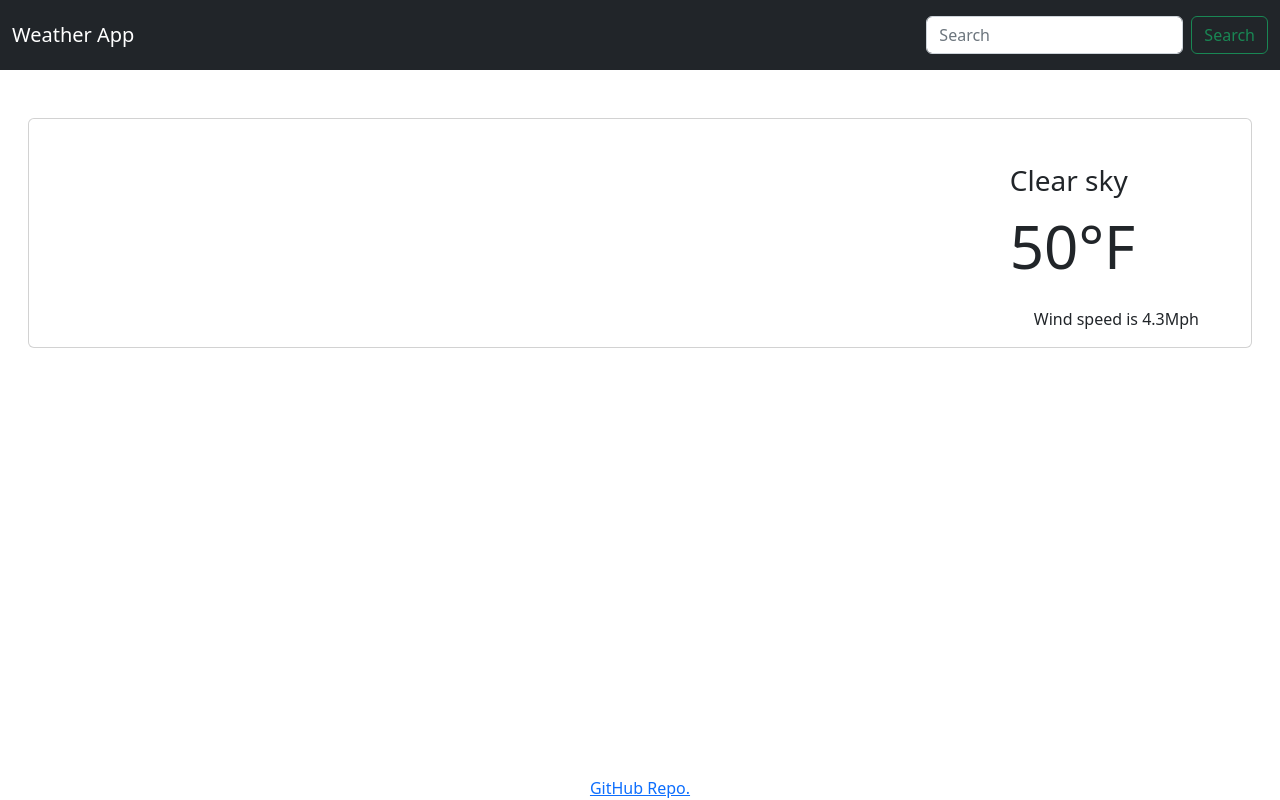
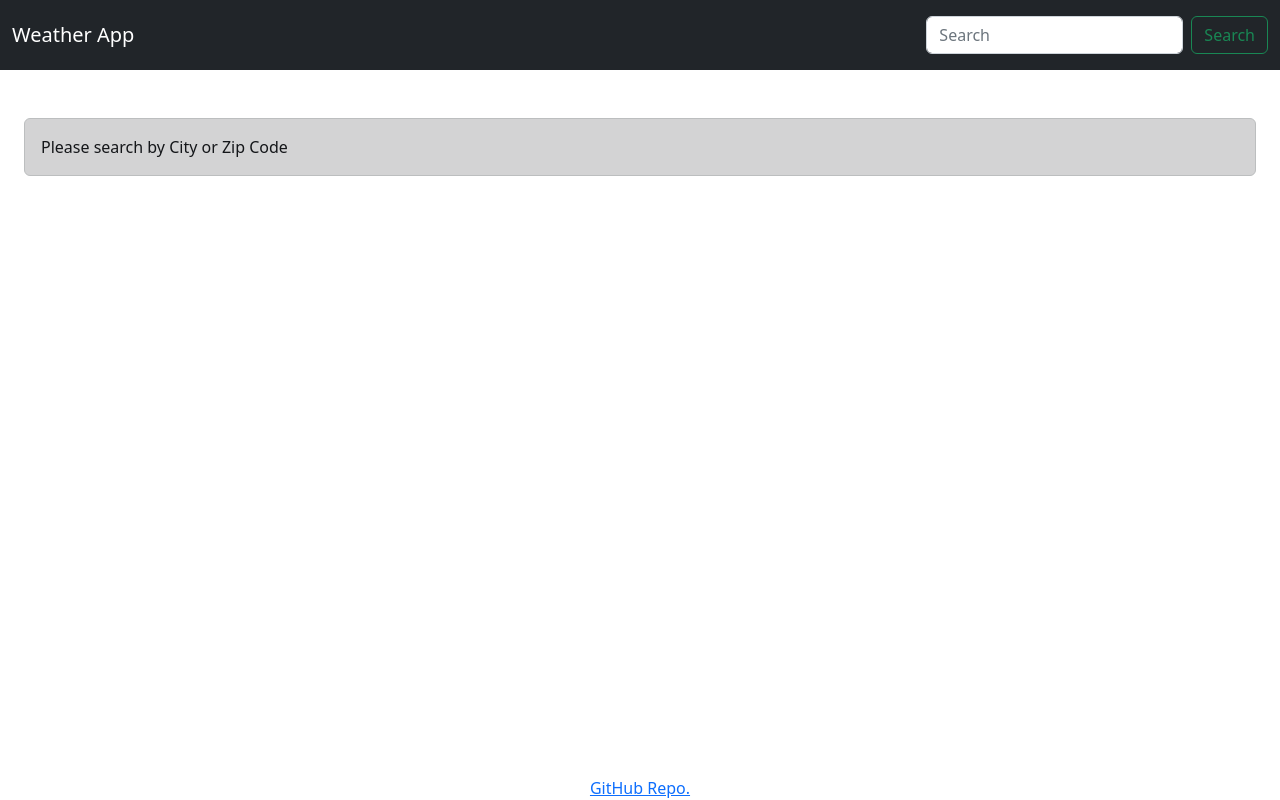
Before and after one commit to KLyamzin/weather-app-challenge-react, a React (Create React App) app: page / in a window 1280 px wide. Built offline with nearby package versions, Linux system fonts and the light colour scheme; no server answers.

Commit message:
added on first load alert element

```diff
--- a/src/App.js
+++ b/src/App.js
@@ -9,6 +9,7 @@ import {
   Table,
   Card,
   Row,
+  Alert,
 } from 'react-bootstrap';
 import { LinkContainer } from 'react-router-bootstrap';
 import { BrowserRouter, Router, Routes } from 'react-router-dom';
@@ -21,19 +22,18 @@ function App() {
   // current input data
   const [location, setLocation] = useState('');
   const [weather, setWeather] = useState({
-    latitude: 40.625,
-    longitude: -74.0,
-    generationtime_ms: 1.1229515075683594,
-    utc_offset_seconds: -18000,
-    timezone: 'America/New_York',
-    timezone_abbreviation: 'EST',
-    elevation: 19.0,
+    latitude: '',
+    longitude: '',
+
+    timezone: '',
+    timezone_abbreviation: '',
+
     current_weather: {
-      temperature: 50.0,
-      windspeed: 4.3,
-      winddirection: 96.0,
-      weathercode: 0,
-      time: '2022-11-09T12:00',
+      temperature: '',
+      windspeed: '',
+      winddirection: '',
+      weathercode: '',
+      time: '',
     },
     hourly_units: {
       time: 'iso8601',
@@ -41,253 +41,6 @@ function App() {
       relativehumidity_2m: '%',
       precipitation: 'inch',
       weathercode: 'wmo code',
-    },
-    hourly: {
-      time: [
-        '2022-11-09T00:00',
-        '2022-11-09T01:00',
-        '2022-11-09T02:00',
-        '2022-11-09T03:00',
-        '2022-11-09T04:00',
-        '2022-11-09T05:00',
-        '2022-11-09T06:00',
-        '2022-11-09T07:00',
-        '2022-11-09T08:00',
-        '2022-11-09T09:00',
-        '2022-11-09T10:00',
-        '2022-11-09T11:00',
-        '2022-11-09T12:00',
-        '2022-11-09T13:00',
-        '2022-11-09T14:00',
-        '2022-11-09T15:00',
-        '2022-11-09T16:00',
-        '2022-11-09T17:00',
-        '2022-11-09T18:00',
-        '2022-11-09T19:00',
-        '2022-11-09T20:00',
-        '2022-11-09T21:00',
-        '2022-11-09T22:00',
-        '2022-11-09T23:00',
-        '2022-11-10T00:00',
-        '2022-11-10T01:00',
-        '2022-11-10T02:00',
-        '2022-11-10T03:00',
-        '2022-11-10T04:00',
-        '2022-11-10T05:00',
-        '2022-11-10T06:00',
-        '2022-11-10T07:00',
-        '2022-11-10T08:00',
-        '2022-11-10T09:00',
-        '2022-11-10T10:00',
-        '2022-11-10T11:00',
-        '2022-11-10T12:00',
-        '2022-11-10T13:00',
-        '2022-11-10T14:00',
-        '2022-11-10T15:00',
-        '2022-11-10T16:00',
-        '2022-11-10T17:00',
-        '2022-11-10T18:00',
-        '2022-11-10T19:00',
-        '2022-11-10T20:00',
-        '2022-11-10T21:00',
-        '2022-11-10T22:00',
-        '2022-11-10T23:00',
-        '2022-11-11T00:00',
-        '2022-11-11T01:00',
-        '2022-11-11T02:00',
-        '2022-11-11T03:00',
-        '2022-11-11T04:00',
-        '2022-11-11T05:00',
-        '2022-11-11T06:00',
-        '2022-11-11T07:00',
-        '2022-11-11T08:00',
-        '2022-11-11T09:00',
-        '2022-11-11T10:00',
-        '2022-11-11T11:00',
-        '2022-11-11T12:00',
-        '2022-11-11T13:00',
-        '2022-11-11T14:00',
-        '2022-11-11T15:00',
-        '2022-11-11T16:00',
-        '2022-11-11T17:00',
-        '2022-11-11T18:00',
-        '2022-11-11T19:00',
-        '2022-11-11T20:00',
-        '2022-11-11T21:00',
-        '2022-11-11T22:00',
-        '2022-11-11T23:00',
-        '2022-11-12T00:00',
-        '2022-11-12T01:00',
-        '2022-11-12T02:00',
-        '2022-11-12T03:00',
-        '2022-11-12T04:00',
-        '2022-11-12T05:00',
-        '2022-11-12T06:00',
-        '2022-11-12T07:00',
-        '2022-11-12T08:00',
-        '2022-11-12T09:00',
-        '2022-11-12T10:00',
-        '2022-11-12T11:00',
-        '2022-11-12T12:00',
-        '2022-11-12T13:00',
-        '2022-11-12T14:00',
-        '2022-11-12T15:00',
-        '2022-11-12T16:00',
-        '2022-11-12T17:00',
-        '2022-11-12T18:00',
-        '2022-11-12T19:00',
-        '2022-11-12T20:00',
-        '2022-11-12T21:00',
-        '2022-11-12T22:00',
-        '2022-11-12T23:00',
-        '2022-11-13T00:00',
-        '2022-11-13T01:00',
-        '2022-11-13T02:00',
-        '2022-11-13T03:00',
-        '2022-11-13T04:00',
-        '2022-11-13T05:00',
-        '2022-11-13T06:00',
-        '2022-11-13T07:00',
-        '2022-11-13T08:00',
-        '2022-11-13T09:00',
-        '2022-11-13T10:00',
-        '2022-11-13T11:00',
-        '2022-11-13T12:00',
-        '2022-11-13T13:00',
-        '2022-11-13T14:00',
-        '2022-11-13T15:00',
-        '2022-11-13T16:00',
-        '2022-11-13T17:00',
-        '2022-11-13T18:00',
-        '2022-11-13T19:00',
-        '2022-11-13T20:00',
-        '2022-11-13T21:00',
-        '2022-11-13T22:00',
-        '2022-11-13T23:00',
-        '2022-11-14T00:00',
-        '2022-11-14T01:00',
-        '2022-11-14T02:00',
-        '2022-11-14T03:00',
-        '2022-11-14T04:00',
-        '2022-11-14T05:00',
-        '2022-11-14T06:00',
-        '2022-11-14T07:00',
-        '2022-11-14T08:00',
-        '2022-11-14T09:00',
-        '2022-11-14T10:00',
-        '2022-11-14T11:00',
-        '2022-11-14T12:00',
-        '2022-11-14T13:00',
-        '2022-11-14T14:00',
-        '2022-11-14T15:00',
-        '2022-11-14T16:00',
-        '2022-11-14T17:00',
-        '2022-11-14T18:00',
-        '2022-11-14T19:00',
-        '2022-11-14T20:00',
-        '2022-11-14T21:00',
-        '2022-11-14T22:00',
-        '2022-11-14T23:00',
-        '2022-11-15T00:00',
-        '2022-11-15T01:00',
-        '2022-11-15T02:00',
-        '2022-11-15T03:00',
-        '2022-11-15T04:00',
-        '2022-11-15T05:00',
-        '2022-11-15T06:00',
-        '2022-11-15T07:00',
-        '2022-11-15T08:00',
-        '2022-11-15T09:00',
-        '2022-11-15T10:00',
-        '2022-11-15T11:00',
-        '2022-11-15T12:00',
-        '2022-11-15T13:00',
-        '2022-11-15T14:00',
-        '2022-11-15T15:00',
-        '2022-11-15T16:00',
-        '2022-11-15T17:00',
-        '2022-11-15T18:00',
-        '2022-11-15T19:00',
-        '2022-11-15T20:00',
-        '2022-11-15T21:00',
-        '2022-11-15T22:00',
-        '2022-11-15T23:00',
-      ],
-      temperature_2m: [
-        47.8, 46.7, 45.8, 44.9, 44.2, 43.5, 43.0, 42.6, 43.0, 44.6, 46.5, 48.5,
-        50.0, 50.8, 51.1, 50.9, 50.7, 50.7, 50.8, 51.5, 51.9, 52.3, 52.3, 51.9,
-        51.0, 50.4, 49.7, 48.9, 48.9, 49.2, 49.3, 49.5, 50.4, 52.2, 54.4, 56.7,
-        58.8, 60.4, 61.1, 61.1, 60.4, 59.4, 58.8, 58.8, 58.7, 58.7, 58.8, 58.8,
-        59.0, 59.3, 59.8, 58.7, 58.0, 58.9, 58.9, 59.3, 60.6, 63.2, 65.0, 66.1,
-        66.1, 66.0, 66.0, 65.5, 65.2, 65.0, 65.3, 65.6, 65.5, 65.7, 66.3, 66.4,
-        66.6, 67.0, 67.5, 67.9, 67.8, 68.4, 68.0, 67.7, 66.9, 67.7, 68.4, 69.2,
-        69.6, 69.6, 69.4, 68.8, 67.7, 66.4, 64.8, 62.7, 61.4, 60.0, 58.7, 58.3,
-        58.4, 57.9, 56.5, 54.7, 52.5, 51.1, 49.8, 48.6, 48.0, 47.6, 47.8, 48.9,
-        50.7, 52.5, 52.7, 52.5, 51.7, 50.7, 49.3, 47.5, 46.2, 45.1, 43.6, 42.7,
-        41.8, 40.9, 40.5, 40.1, 39.8, 39.3, 39.0, 38.8, 39.1, 39.9, 41.1, 42.4,
-        43.7, 45.3, 46.0, 46.4, 46.7, 46.8, 46.7, 46.3, 45.9, 45.3, 44.4, 43.8,
-        43.3, 42.6, 42.4, 42.3, 42.2, 41.9, 41.7, 41.7, 42.4, 43.5, 44.9, 46.1,
-        47.3, 48.6, 48.8, 48.7, 48.8, 49.6, 50.7, 51.8, 52.0, 51.9, 51.7, 51.8,
-      ],
-      relativehumidity_2m: [
-        44, 43, 45, 46, 47, 49, 52, 54, 55, 50, 47, 44, 45, 47, 52, 60, 66, 70,
-        71, 71, 73, 73, 77, 75, 78, 79, 83, 84, 84, 85, 86, 86, 83, 76, 70, 66,
-        63, 62, 62, 66, 73, 81, 87, 89, 89, 90, 89, 89, 88, 88, 89, 92, 94, 93,
-        94, 93, 92, 86, 83, 81, 82, 84, 84, 87, 89, 91, 92, 92, 93, 95, 96, 96,
-        96, 94, 93, 90, 88, 84, 82, 76, 66, 65, 61, 57, 56, 55, 54, 54, 55, 57,
-        61, 64, 64, 63, 61, 60, 60, 61, 64, 69, 74, 76, 78, 78, 77, 75, 71, 65,
-        58, 50, 46, 44, 43, 44, 47, 50, 50, 50, 51, 54, 57, 62, 64, 66, 68, 68,
-        67, 65, 62, 59, 54, 51, 48, 44, 42, 40, 39, 39, 41, 43, 46, 49, 53, 54,
-        54, 55, 59, 64, 70, 72, 73, 72, 69, 65, 60, 59, 59, 61, 64, 67, 71, 72,
-        72, 72, 73, 75, 77, 78,
-      ],
-      precipitation: [
-        0.0, 0.0, 0.0, 0.0, 0.0, 0.0, 0.0, 0.0, 0.0, 0.0, 0.0, 0.0, 0.0, 0.0,
-        0.0, 0.0, 0.0, 0.0, 0.0, 0.0, 0.0, 0.0, 0.0, 0.0, 0.0, 0.0, 0.0, 0.0,
-        0.0, 0.0, 0.0, 0.0, 0.0, 0.0, 0.0, 0.0, 0.0, 0.0, 0.0, 0.0, 0.0, 0.0,
-        0.0, 0.0, 0.0, 0.0, 0.0, 0.0, 0.0, 0.0, 0.0, 0.0, 0.0, 0.0, 0.0, 0.0,
-        0.0, 0.0, 0.0, 0.0, 0.0, 0.0, 0.004, 0.0, 0.016, 0.051, 0.059, 0.031,
-        0.035, 0.043, 0.0, 0.004, 0.0, 0.0, 0.0, 0.008, 0.0, 0.0, 0.0, 0.0, 0.0,
-        0.0, 0.0, 0.0, 0.0, 0.0, 0.0, 0.0, 0.0, 0.0, 0.0, 0.0, 0.0, 0.0, 0.0,
-        0.0, 0.0, 0.0, 0.004, 0.004, 0.004, 0.035, 0.035, 0.035, 0.016, 0.016,
-        0.016, 0.0, 0.0, 0.0, 0.0, 0.0, 0.0, 0.0, 0.0, 0.0, 0.0, 0.0, 0.0, 0.0,
-        0.0, 0.0, 0.0, 0.0, 0.0, 0.0, 0.0, 0.0, 0.0, 0.0, 0.0, 0.0, 0.0, 0.0,
-        0.0, 0.0, 0.0, 0.0, 0.0, 0.0, 0.0, 0.0, 0.0, 0.0, 0.0, 0.0, 0.0, 0.0,
-        0.0, 0.0, 0.0, 0.0, 0.0, 0.0, 0.0, 0.0, 0.0, 0.0, 0.0, 0.0, 0.0, 0.0,
-        0.0, 0.0, 0.004, 0.004, 0.004, 0.0,
-      ],
-      weathercode: [
-        0, 0, 0, 0, 0, 2, 0, 0, 0, 0, 0, 0, 0, 0, 0, 1, 1, 1, 2, 1, 2, 1, 2, 1,
-        1, 0, 0, 0, 0, 0, 0, 0, 0, 0, 0, 0, 0, 0, 0, 0, 1, 1, 0, 0, 3, 1, 3, 3,
-        3, 3, 3, 3, 3, 3, 3, 3, 2, 3, 3, 3, 3, 3, 3, 3, 80, 80, 80, 95, 95, 80,
-        3, 3, 3, 3, 3, 80, 3, 3, 3, 2, 2, 1, 2, 2, 2, 1, 1, 1, 1, 1, 1, 1, 3, 3,
-        3, 3, 3, 3, 61, 61, 61, 61, 61, 61, 3, 3, 3, 2, 2, 2, 1, 1, 1, 0, 0, 0,
-        0, 0, 0, 0, 0, 0, 0, 0, 0, 0, 0, 0, 0, 0, 0, 0, 0, 0, 1, 1, 1, 3, 3, 3,
-        3, 3, 3, 3, 3, 3, 0, 0, 0, 3, 3, 3, 3, 3, 3, 3, 3, 3, 3, 3, 3, 3, 3, 3,
-        61, 61, 61, 61,
-      ],
-    },
-    daily_units: {
-      time: 'iso8601',
-      weathercode: 'wmo code',
-      temperature_2m_max: '°F',
-      temperature_2m_min: '°F',
-      precipitation_sum: 'inch',
-    },
-    daily: {
-      time: [
-        '2022-11-09',
-        '2022-11-10',
-        '2022-11-11',
-        '2022-11-12',
-        '2022-11-13',
-        '2022-11-14',
-        '2022-11-15',
-      ],
-      weathercode: [2, 3, 95, 80, 61, 3, 61],
-      temperature_2m_max: [52.3, 61.1, 66.4, 69.6, 58.4, 46.8, 52.0],
-      temperature_2m_min: [42.6, 48.9, 58.0, 58.3, 42.7, 38.8, 41.7],
-      precipitation_sum: [0.0, 0.0, 0.24, 0.01, 0.17, 0.0, 0.01],
     },
   });
   const [locationName, setLocationName] = useState('');
@@ -300,7 +53,6 @@ function App() {
       let data = await LocationApiCall(searchParameter);
       await WeatherApiCall(data).then((object) => setWeather(object));
       setLocationName(data.name);
-      // console.log(locationName);
     } catch (error) {
       console.log(error);
     }
@@ -310,15 +62,12 @@ function App() {
     e.preventDefault();
     getLatAndLonParameters();
   };
-  useEffect(() => {
-    getLatAndLonParameters();
-  }, []);
 
   return (
     <BrowserRouter>
       <div className="d-flex flex-column app-container">
         <header>
-          <Navbar bg="dark" variant="dark" expand="lg">
+          <Navbar bg="dark" variant="dark" expand="md">
             <Container fluid>
               <LinkContainer to="/">
                 <Navbar.Brand>Weather App</Navbar.Brand>
@@ -344,7 +93,10 @@ function App() {
         </header>
         <main>
           <Container fluid className="px-1 px-md-4 py-5 mx-auto">
-            <Row className="row d-flex flex-end px-3">
+            {!locationName ? (
+              <Alert variant={'dark'}>Please search by City or Zip Code</Alert>
+            ) : (
+              <Row className="row d-flex justify-content-center px-3">
                 <Card>
                   <Card.Body className="ms-auto me-4 mt-3 mb-0">
                     <Card.Title>{locationName}</Card.Title>
@@ -352,6 +104,7 @@ function App() {
                   </Card.Body>
                 </Card>
               </Row>
+            )}
           </Container>
         </main>
         <footer className="text-center">
--- a/src/components/Temperature.js
+++ b/src/components/Temperature.js
@@ -16,7 +16,7 @@ const Temperature = ({
         {WeatherCodes(weathercode)}
       </Card.Text>
       <Card.Text className="ms-auto me-4 large-font">{`${temperature}${temperature_2m}`}</Card.Text>
-      <Card.Text className="mb-0 ms-4 me-auto mt-auto">{`Wind speed is ${windspeed}Mph`}</Card.Text>
+      <Card.Text className="mb-0 ms-0 mt-auto">{`Wind speed is ${windspeed}Mph`}</Card.Text>
     </>
   );
 };
```
Lines whose indentation alone changed are shown as unchanged.
